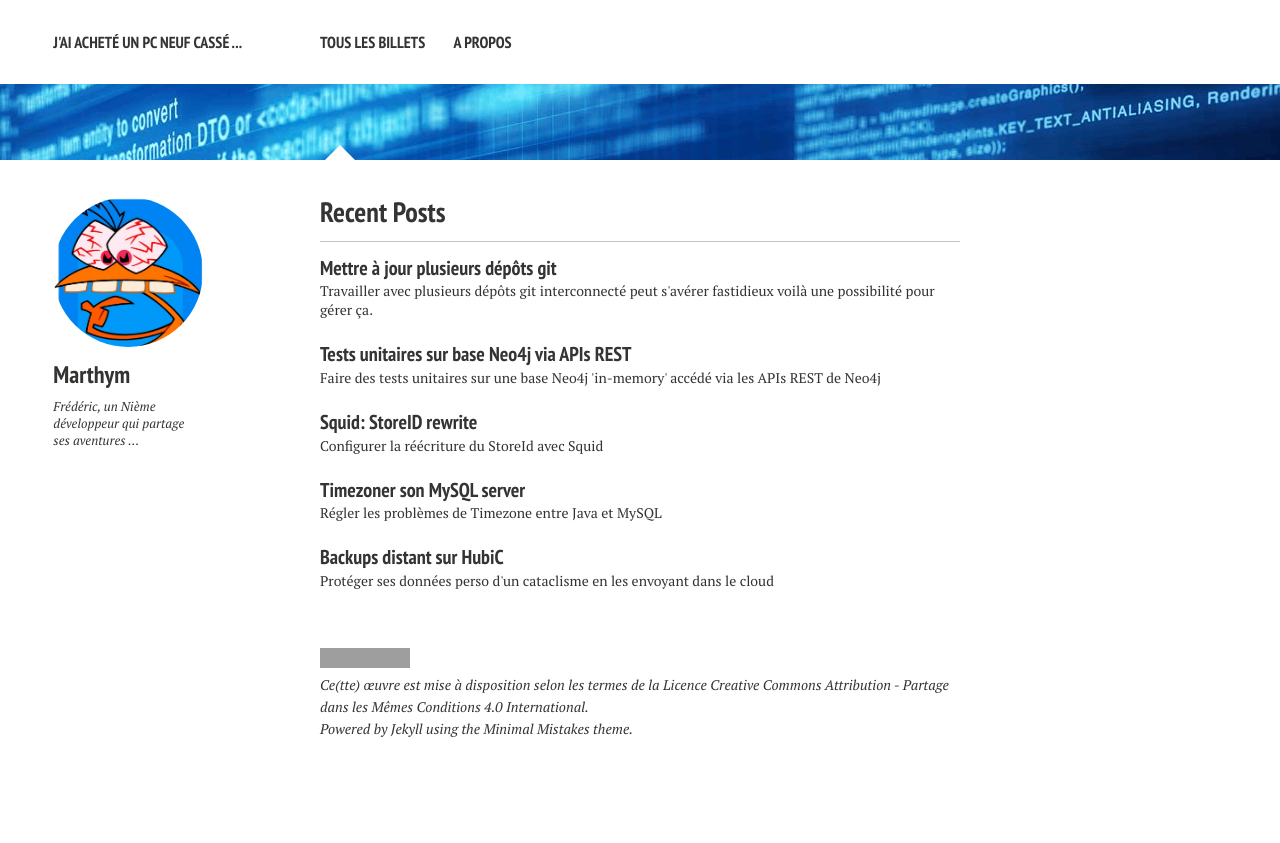
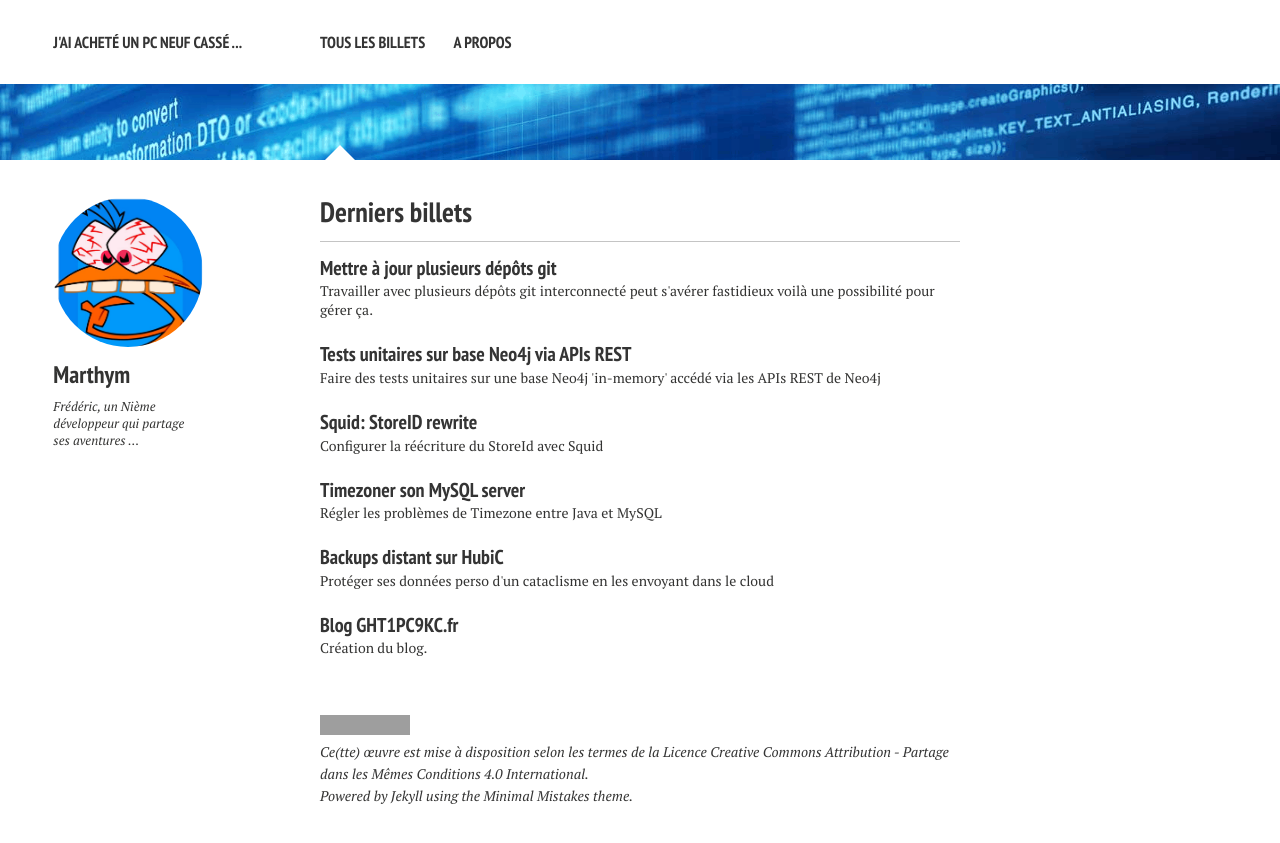
Before and after one commit to Marthym/marthym.github.io, a Jekyll site: the page built from index.md, in a window 1280 px wide. Shown: the top 843 px of the page. Built offline with Jekyll 4.4.1, drawn with Linux system fonts in a browser that asks for light colours; nearby versions of some CDN libraries; grey boxes are pictures that could not be loaded.

Commit message:
fix(layouts): Fix translations

```diff
--- a/_includes/_feed-footer.html
+++ b/_includes/_feed-footer.html
@@ -1 +1 @@
-&lt;p&gt;&lt;a href=&quot;{{ site.url }}{{ post.url }}&quot;&gt;{{ post.title | xml_escape }}&lt;/a&gt; was originally published by {{ site.owner.name }} at &lt;a href=&quot;{{ site.url }}&quot;&gt;{{ site.title }}&lt;/a&gt; on {{ post.date | date: "%B %d, %Y" }}.&lt;/p&gt;
+&lt;p&gt;&lt;a href=&quot;{{ site.url }}{{ post.url }}&quot;&gt;{{ post.title | xml_escape }}&lt;/a&gt; écrit à l'origine par {{ site.owner.name }} pour &lt;a href=&quot;{{ site.url }}&quot;&gt;{{ site.title }}&lt;/a&gt; le {{ post.date | date: "%B %d, %Y" }}.&lt;/p&gt;
--- a/_includes/_toc.html
+++ b/_includes/_toc.html
@@ -3,7 +3,7 @@
     <h3>Vue d'ensemble</h3>
   </header>
 <div id="drawer" markdown="1">
-*  Auto generated table of contents
+*  Table de matières généré automatiquement
 {:toc}
 </div>
 </section><!-- /#table-of-contents -->
--- a/_layouts/home.html
+++ b/_layouts/home.html
@@ -23,7 +23,7 @@
     {% endif %}
   alt="{{ page.title }} feature image">
   {% if page.image.credit %}
-    <span class="image-credit">Photo Credit: <a href="{{ page.image.creditlink }}">{{ page.image.credit }}</a></span>
+    <span class="image-credit">Crédit: <a href="{{ page.image.creditlink }}">{{ page.image.credit }}</a></span>
   {% endif %}
   </div><!-- /.image-wrap -->
 {% endif %}
@@ -33,8 +33,8 @@
     {% include _author-bio.html %}
   </div>
   <div id="index">
-    <h3><a href="{{ site.url}}/posts/">Recent Posts</a></h3>
-    {% for post in site.posts limit:5 %}
+    <h3><a href="{{ site.url}}/posts/">Derniers billets</a></h3>
+    {% for post in site.posts limit:10 %}
     <article>
       {% if post.link %}
         <h2 class="link-post"><a href="{{ site.url }}{{ post.url }}" title="{{ post.title }}">{{ post.title }}</a> <a href="{{ post.link }}" target="_blank" title="{{ post.title }}"><i class="fa fa-link"></i></h2>
--- a/_layouts/page.html
+++ b/_layouts/page.html
@@ -23,7 +23,7 @@
     {% endif %}
   alt="{{ page.title }} feature image">
   {% if page.image.credit %}
-    <span class="image-credit">Photo Credit: <a href="{{ page.image.creditlink }}">{{ page.image.credit }}</a></span>
+    <span class="image-credit">Crédit: <a href="{{ page.image.creditlink }}">{{ page.image.credit }}</a></span>
   {% endif %}
   </div><!-- /.image-wrap -->
 {% endif %}
--- a/_layouts/post-index.html
+++ b/_layouts/post-index.html
@@ -23,7 +23,7 @@
     {% endif %}
   alt="{{ page.title }} feature image">
   {% if page.image.credit %}
-    <span class="image-credit">Photo Credit: <a href="{{ page.image.creditlink }}">{{ page.image.credit }}</a></span>
+    <span class="image-credit">Crédit: <a href="{{ page.image.creditlink }}">{{ page.image.credit }}</a></span>
   {% endif %}
   </div><!-- /.image-wrap -->
 {% endif %}
--- a/_layouts/post.html
+++ b/_layouts/post.html
@@ -23,7 +23,7 @@
     {% endif %}
   alt="{{ page.title }} feature image">
   {% if page.image.credit %}
-    <span class="image-credit">Photo Credit: <a href="{{ page.image.creditlink }}">{{ page.image.credit }}</a></span>
+    <span class="image-credit">Crédit: <a href="{{ page.image.creditlink }}">{{ page.image.credit }}</a></span>
   {% endif %}
   </div><!-- /.image-wrap -->
 {% endif %}
```
